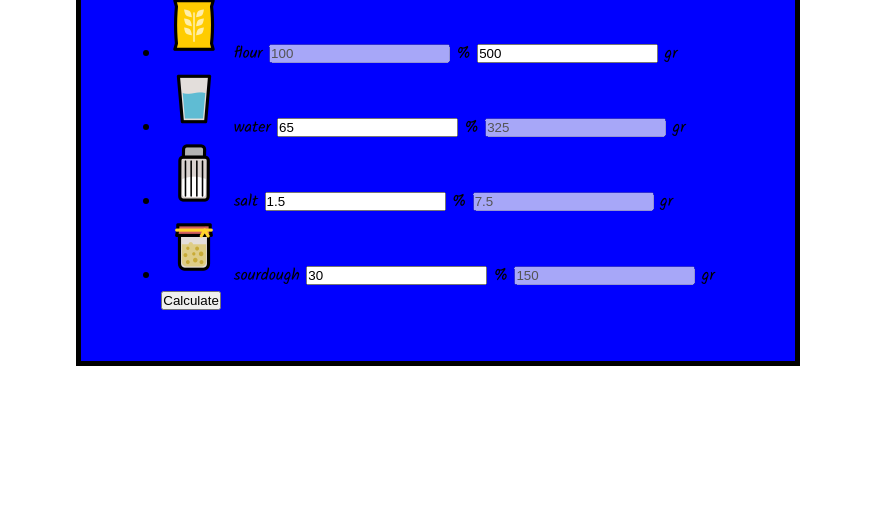
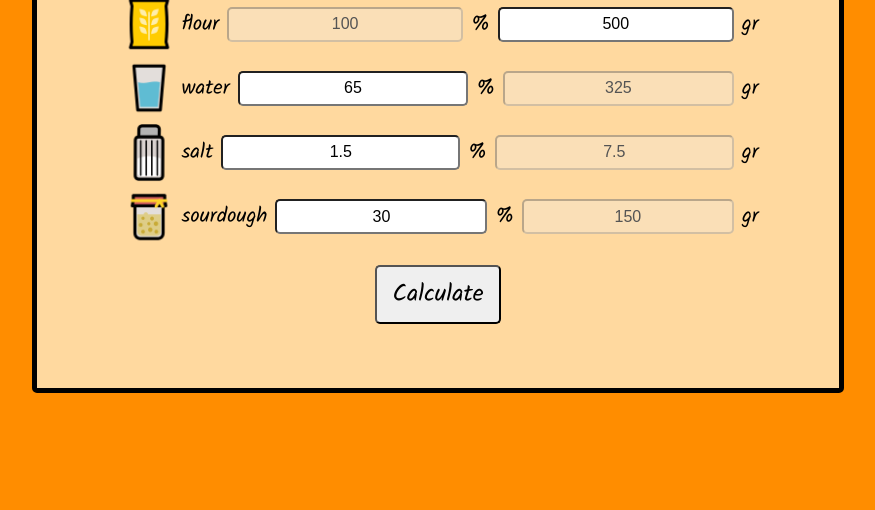
Before and after one commit to dkarakop/bakers-math, a plain HTML site: page index.html in a window 1280 px wide. Shown: the part 290-800 px from the top of the page, without its empty margins (202-1077 px from the left). Drawn offline with Linux system fonts and the light colour scheme.

Commit message:
Add style

```diff
--- /dev/null
+++ b/style/colors.scss
@@ -0,0 +1,3 @@
+$main-color: #1a1a1a;
+$background-color: #ff8d00;
+$background-card: #ffd99f;
--- /dev/null
+++ b/style/fonts.scss
@@ -0,0 +1,6 @@
+@import url("https://fonts.googleapis.com/css2?family=Kalam:wght@300;400;700&display=swap");
+
+$font-family-main: "Kalam", cursive;
+$font-weight-main: 400;
+$font-style-header: 700;
+$font-style-main: normal;
--- a/style/style.scss
+++ b/style/style.scss
@@ -10,18 +10,20 @@ body {
 	font-family: fonts.$font-family-main;
 	font-weight: fonts.$font-weight-main;
 	font-style: fonts.$font-style-main;
+	background-color: colors.$background-color;
 	display: flex;
 	justify-content: center;
 
 	.card {
-		margin-top: 3rem;
+		margin: 3rem 0;
 		padding: 3rem 5rem;
-		background-color: blue;
+		background-color: colors.$background-card;
 		display: flex;
 		flex-direction: column;
 		justify-content: center;
 		align-items: center;
 		border: 5px solid black;
+		border-radius: 5px;
 		.card-header {
 			text-align: center;
 			#header {
@@ -33,5 +35,40 @@ body {
 				width: 30%;
 			}
 		}
+		.card-content {
+			display: flex;
+			flex-direction: column;
+			justify-content: center;
+			align-items: center;
+			ul {
+				list-style-type: none;
+				.ingredient {
+					font-size: 1.3rem;
+					display: flex;
+					justify-content: space-between;
+					align-items: center;
+					img {
+						width: 10%;
+					}
+					input {
+						font-size: 1rem;
+						text-align: center;
+						margin: 0.5rem;
+						padding: 0.4rem 0;
+						width: 100%;
+						border-radius: 5px;
+					}
+				}
+			}
+			.btn-calculate {
+				font-family: fonts.$font-family-main;
+				font-weight: fonts.$font-weight-main;
+				font-style: fonts.$font-style-main;
+				font-size: 1.5rem;
+				margin: 1rem 0;
+				padding: 0.5rem 1rem;
+				border-radius: 5px;
+			}
+		}
 	}
 }
```
Also changed, not shown: style/style.css, 1 other file.
